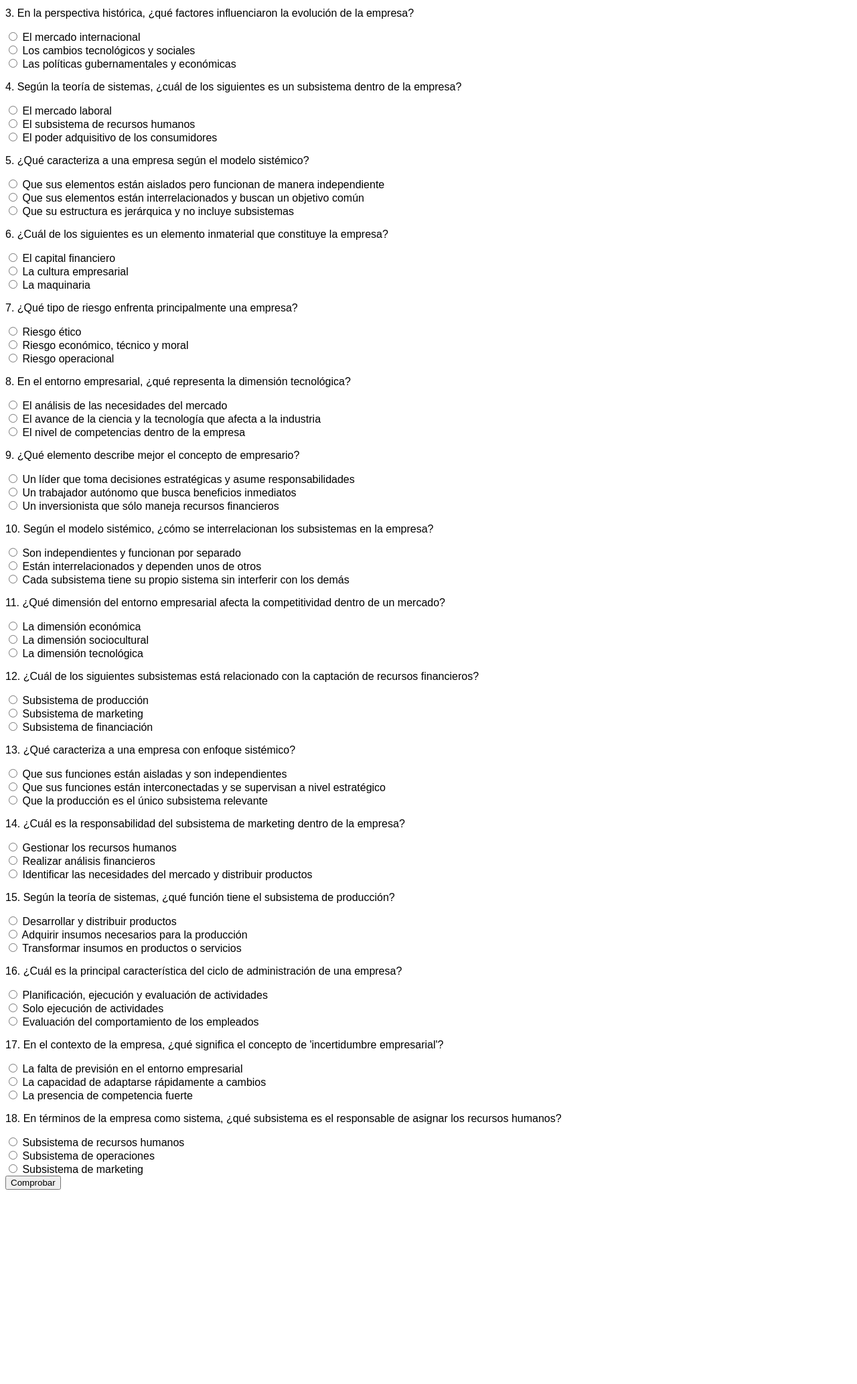
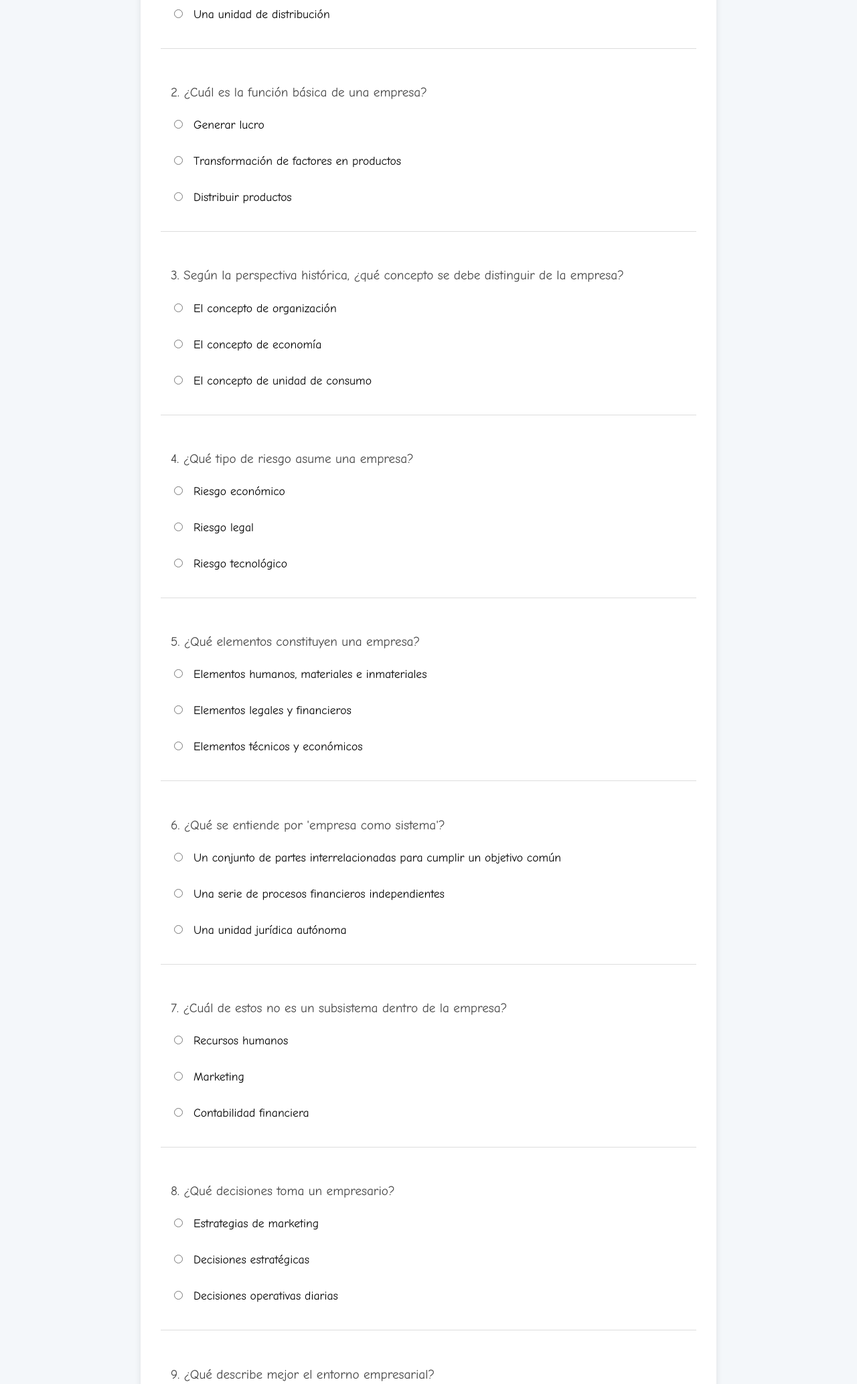
Before and after one commit to AntonioSalces/Preguntas-complicadas-tema-1, a plain HTML site: page index.html in a window 1280 px wide. Shown: the part 289-2355 px from the top of the page at 67% size. Before the commit the page ends 2073 px from the top, so only its background shows below. Drawn offline with Linux system fonts and the light colour scheme.

Commit message:
Update index.html

```diff
--- a/index.html
+++ b/index.html
@@ -3,43 +3,128 @@
 <head>
     <meta charset="UTF-8">
     <meta name="viewport" content="width=device-width, initial-scale=1.0">
-    <title>Test de 60 Preguntas</title>
+    <title>Test de 20 Preguntas</title>
     <style>
-        * {
-            font-family: sans-serif;
+        body {
+            font-family: 'Comic Sans MS';
+            background-color: #f4f7fa;
+            margin: 0;
+            padding: 0;
+            display: flex;
+            justify-content: center;
+            align-items: center;
+            height: 100%;
+            flex-direction: column;
+        }
+        h1 {
+            color: #333;
+            font-size: 2em;
+            text-align: center;
+            margin-bottom: 20px;
+        }
+        #quizForm {
+            width: 80%;
+            max-width: 800px;
+            background-color: #fff;
+            padding: 30px;
+            border-radius: 10px;
+            box-shadow: 0 4px 10px rgba(0, 0, 0, 0.1);
+        }
+        .question {
+            margin-bottom: 20px;
+            padding: 15px;
+            border-bottom: 1px solid #ddd;
+        }
+        .question p {
+            font-size: 1.2em;
+            color: #444;
+        }
+        .question label {
+            display: block;
+            padding: 8px 0;
+            font-size: 1.1em;
+            cursor: pointer;
+        }
+        .question input[type="radio"] {
+            margin-right: 10px;
+        }
+        .correct {
+            color: #28a745;
+        }
+        .incorrect {
+            color: #dc3545;
+        }
+        .response {
+            font-size: 0.9em;
+            margin-top: 10px;
+        }
+        .btn {
+            padding: 12px 25px;
+            background-color: #007bff;
+            color: white;
+            border: none;
+            border-radius: 5px;
+            cursor: pointer;
+            font-size: 1.1em;
+            margin-top: 20px;
+            display: block;
+            width: 100%;
+            box-sizing: border-box;
+        }
+        .btn:hover {
+            background-color: #0056b3;
+        }
+        #result {
+            margin-top: 20px;
+            text-align: center;
+        }
+        .correct, .incorrect {
+            margin-top: 10px;
+            font-weight: bold;
+        }
+        #result button {
+            background-color: #28a745;
+            border-radius: 5px;
+            font-size: 1.1em;
+            margin-top: 15px;
+        }
+        #result button:hover {
+            background-color: #218838;
         }
     </style>
 </head>
 <body>
-    <h1>Test de 60 Preguntas</h1>
+    <h1>Test de 20 Preguntas</h1>
 
     <form id="quizForm">
         <div id="questions"></div>
-        <button type="button" onclick="showResults()">Comprobar</button>
+        <button type="button" class="btn" onclick="showResults()">Comprobar</button>
     </form>
 
     <div id="result"></div>
 
     <script>
         const questions = [
-            { question: "¿Cuál es la diferencia principal entre la empresa clásica y la empresa actual?", answers: ["La empresa clásica busca el lucro y la empresa actual busca el desarrollo social", "La empresa clásica se centra en la producción, mientras que la actual se enfoca en la organización", "La empresa clásica solo produce para el mercado, mientras que la actual incluye la dimensión moral"], correctAnswer: 1, justification: "La empresa clásica se enfoca en la producción, mientras que la empresa moderna tiene una estructura organizativa más compleja." },
-            { question: "¿Qué concepto describe mejor la función de la empresa según Fernández Pirla?", answers: ["La empresa como un centro de producción que agrega valor", "La empresa como una unidad de consumo que produce bienes", "La empresa como un elemento económico aislado"], correctAnswer: 0, justification: "Fernández Pirla ve la empresa como una unidad económica de producción cuya función es agregar valor a los bienes." },
-            { question: "En la perspectiva histórica, ¿qué factores influenciaron la evolución de la empresa?", answers: ["El mercado internacional", "Los cambios tecnológicos y sociales", "Las políticas gubernamentales y económicas"], correctAnswer: 1, justification: "Los avances tecnológicos y sociales han sido fundamentales para la evolución de la estructura y funciones de las empresas." },
-            { question: "Según la teoría de sistemas, ¿cuál de los siguientes es un subsistema dentro de la empresa?", answers: ["El mercado laboral", "El subsistema de recursos humanos", "El poder adquisitivo de los consumidores"], correctAnswer: 1, justification: "El subsistema de recursos humanos es una parte clave de la estructura organizativa de una empresa." },
-            { question: "¿Qué caracteriza a una empresa según el modelo sistémico?", answers: ["Que sus elementos están aislados pero funcionan de manera independiente", "Que sus elementos están interrelacionados y buscan un objetivo común", "Que su estructura es jerárquica y no incluye subsistemas"], correctAnswer: 1, justification: "En un modelo sistémico, los diferentes elementos de la empresa están interrelacionados para alcanzar objetivos comunes." },
-            { question: "¿Cuál de los siguientes es un elemento inmaterial que constituye la empresa?", answers: ["El capital financiero", "La cultura empresarial", "La maquinaria"], correctAnswer: 1, justification: "La cultura empresarial, que involucra valores, creencias y motivaciones compartidas, es un elemento inmaterial de la empresa." },
-            { question: "¿Qué tipo de riesgo enfrenta principalmente una empresa?", answers: ["Riesgo ético", "Riesgo económico, técnico y moral", "Riesgo operacional"], correctAnswer: 1, justification: "Las empresas enfrentan riesgos económicos, técnicos y morales que deben gestionar adecuadamente." },
-            { question: "En el entorno empresarial, ¿qué representa la dimensión tecnológica?", answers: ["El análisis de las necesidades del mercado", "El avance de la ciencia y la tecnología que afecta a la industria", "El nivel de competencias dentro de la empresa"], correctAnswer: 1, justification: "La dimensión tecnológica incluye avances científicos y tecnológicos que afectan a la producción y a las industrias." },
-            { question: "¿Qué elemento describe mejor el concepto de empresario?", answers: ["Un líder que toma decisiones estratégicas y asume responsabilidades", "Un trabajador autónomo que busca beneficios inmediatos", "Un inversionista que sólo maneja recursos financieros"], correctAnswer: 0, justification: "El empresario toma decisiones estratégicas y asume la responsabilidad comercial y legal frente a terceros." },
-            { question: "Según el modelo sistémico, ¿cómo se interrelacionan los subsistemas en la empresa?", answers: ["Son independientes y funcionan por separado", "Están interrelacionados y dependen unos de otros", "Cada subsistema tiene su propio sistema sin interferir con los demás"], correctAnswer: 1, justification: "En el modelo sistémico, todos los subsistemas están interrelacionados y dependen unos de otros para cumplir con los objetivos organizacionales." },
-            { question: "¿Qué dimensión del entorno empresarial afecta la competitividad dentro de un mercado?", answers: ["La dimensión económica", "La dimensión sociocultural", "La dimensión tecnológica"], correctAnswer: 0, justification: "La dimensión económica afecta directamente la competitividad en un mercado, ya que está relacionada con el poder adquisitivo, las tasas de interés y la tasa de desempleo." },
-            { question: "¿Cuál de los siguientes subsistemas está relacionado con la captación de recursos financieros?", answers: ["Subsistema de producción", "Subsistema de marketing", "Subsistema de financiación"], correctAnswer: 2, justification: "El subsistema de financiación se encarga de captar los recursos financieros necesarios para el funcionamiento de la empresa." },
-            { question: "¿Qué caracteriza a una empresa con enfoque sistémico?", answers: ["Que sus funciones están aisladas y son independientes", "Que sus funciones están interconectadas y se supervisan a nivel estratégico", "Que la producción es el único subsistema relevante"], correctAnswer: 1, justification: "Una empresa con enfoque sistémico tiene funciones interrelacionadas que deben ser supervisadas y gestionadas estratégicamente." },
-            { question: "¿Cuál es la responsabilidad del subsistema de marketing dentro de la empresa?", answers: ["Gestionar los recursos humanos", "Realizar análisis financieros", "Identificar las necesidades del mercado y distribuir productos"], correctAnswer: 2, justification: "El subsistema de marketing se encarga de identificar las necesidades del mercado, realizar investigaciones y distribuir los productos o servicios de la empresa." },
-            { question: "Según la teoría de sistemas, ¿qué función tiene el subsistema de producción?", answers: ["Desarrollar y distribuir productos", "Adquirir insumos necesarios para la producción", "Transformar insumos en productos o servicios"], correctAnswer: 2, justification: "El subsistema de producción se ocupa de transformar los insumos en productos o servicios para satisfacer las necesidades del mercado." },
-            { question: "¿Cuál es la principal característica del ciclo de administración de una empresa?", answers: ["Planificación, ejecución y evaluación de actividades", "Solo ejecución de actividades", "Evaluación del comportamiento de los empleados"], correctAnswer: 0, justification: "El ciclo de administración incluye la planificación, ejecución y evaluación de actividades para asegurar el cumplimiento de los objetivos organizacionales." },
-            { question: "En el contexto de la empresa, ¿qué significa el concepto de 'incertidumbre empresarial'?", answers: ["La falta de previsión en el entorno empresarial", "La capacidad de adaptarse rápidamente a cambios", "La presencia de competencia fuerte"], correctAnswer: 0, justification: "La incertidumbre empresarial se refiere a la falta de información suficiente sobre factores externos, lo que dificulta la previsión y toma de decisiones." },
-            { question: "En términos de la empresa como sistema, ¿qué subsistema es el responsable de asignar los recursos humanos?", answers: ["Subsistema de recursos humanos", "Subsistema de operaciones", "Subsistema de marketing"], correctAnswer: 0, justification: "El subsistema de recursos humanos se encarga de la captación, asignación y gestión del personal dentro de la empresa." }
+            { question: "¿Qué es la empresa según la definición clásica?", answers: ["Una unidad de consumo", "Una unidad económica de producción", "Una unidad de distribución"], correctAnswer: 1, justification: "La empresa es una unidad económica de producción en contraposición con la unidad económica de consumo." },
+            { question: "¿Cuál es la función básica de una empresa?", answers: ["Generar lucro", "Transformación de factores en productos", "Distribuir productos"], correctAnswer: 1, justification: "La función básica de la empresa es transformar los factores de producción en productos." },
+            { question: "Según la perspectiva histórica, ¿qué concepto se debe distinguir de la empresa?", answers: ["El concepto de organización", "El concepto de economía", "El concepto de unidad de consumo"], correctAnswer: 2, justification: "La empresa se debe distinguir del concepto de unidad de consumo, ya que la empresa está enfocada en la producción y distribución." },
+            { question: "¿Qué tipo de riesgo asume una empresa?", answers: ["Riesgo económico", "Riesgo legal", "Riesgo tecnológico"], correctAnswer: 0, justification: "La empresa asume riesgos económicos, técnicos y morales." },
+            { question: "¿Qué elementos constituyen una empresa?", answers: ["Elementos humanos, materiales e inmateriales", "Elementos legales y financieros", "Elementos técnicos y económicos"], correctAnswer: 0, justification: "Una empresa se compone de elementos humanos (empleados, directivos), materiales (bienes duraderos y no duraderos), e inmateriales (cultura, organización)." },
+            { question: "¿Qué se entiende por 'empresa como sistema'?", answers: ["Un conjunto de partes interrelacionadas para cumplir un objetivo común", "Una serie de procesos financieros independientes", "Una unidad jurídica autónoma"], correctAnswer: 0, justification: "La empresa se considera un sistema en el que diferentes subsistemas interaccionan para cumplir los objetivos organizacionales." },
+            { question: "¿Cuál de estos no es un subsistema dentro de la empresa?", answers: ["Recursos humanos", "Marketing", "Contabilidad financiera"], correctAnswer: 2, justification: "Contabilidad financiera no se considera un subsistema dentro de la estructura empresarial, mientras que recursos humanos y marketing son esenciales." },
+            { question: "¿Qué decisiones toma un empresario?", answers: ["Estrategias de marketing", "Decisiones estratégicas", "Decisiones operativas diarias"], correctAnswer: 1, justification: "El empresario toma decisiones estratégicas sobre los objetivos a largo plazo y la administración general de la empresa." },
+            { question: "¿Qué describe mejor el entorno empresarial?", answers: ["El mercado laboral y la competencia", "Los productos que se venden", "Las estrategias de marketing de una empresa"], correctAnswer: 0, justification: "El entorno empresarial abarca factores como el mercado laboral, los clientes, competidores y proveedores." },
+            { question: "¿Qué dimensión del entorno empresarial incluye los avances científicos y tecnológicos?", answers: ["Dimensión tecnológica", "Dimensión jurídica", "Dimensión económica"], correctAnswer: 0, justification: "La dimensión tecnológica abarca los avances científicos y tecnológicos que afectan a la empresa." },
+            { question: "¿Cuál es una de las características del emprendedor?", answers: ["No toma riesgos", "Es innovador", "Prefiere trabajar solo"], correctAnswer: 1, justification: "El emprendedor se caracteriza por su capacidad de innovación y por tomar riesgos calculados." },
+            { question: "¿Qué se considera la cultura empresarial?", answers: ["La estructura jerárquica", "El conjunto de valores y creencias compartidas", "El número de empleados"], correctAnswer: 1, justification: "La cultura empresarial se refiere al conjunto de valores, creencias y motivaciones que guían el comportamiento dentro de la empresa." },
+            { question: "¿Cómo se define el empresario?", answers: ["Una persona que invierte dinero en una empresa", "Una persona que toma decisiones estratégicas y asume responsabilidades", "Una persona encargada de la producción"], correctAnswer: 1, justification: "El empresario es la persona que toma decisiones estratégicas y asume la responsabilidad legal y comercial de la empresa." },
+            { question: "¿Qué es un subsistema en la empresa?", answers: ["Una parte de la empresa que opera de forma independiente", "Un conjunto de elementos relacionados para cumplir una función", "Un grupo de empleados que trabajan juntos"], correctAnswer: 1, justification: "Un subsistema dentro de la empresa es un conjunto de elementos organizados que trabajan juntos para cumplir una función específica." },
+            { question: "¿Qué subsistema se encarga de la captación de recursos humanos?", answers: ["Subsistema de marketing", "Subsistema de recursos humanos", "Subsistema de finanzas"], correctAnswer: 1, justification: "El subsistema de recursos humanos se encarga de la captación, selección, formación y desarrollo de los empleados." },
+            { question: "¿Qué se considera un elemento material duradero en una empresa?", answers: ["El conocimiento", "La infraestructura física", "Los bienes de consumo"], correctAnswer: 1, justification: "Los elementos materiales duraderos son la infraestructura física, como edificios, maquinaria y equipos." },
+            { question: "¿Qué dimensión del entorno empresarial afecta directamente al poder adquisitivo de los consumidores?", answers: ["Dimensión sociocultural", "Dimensión económica", "Dimensión internacional"], correctAnswer: 1, justification: "La dimensión económica se refiere a factores como el poder adquisitivo, la tasa de desempleo y las tasas de interés, que afectan a las decisiones de consumo." },
+            { question: "¿Qué hace un emprendedor cuando inicia una empresa?", answers: ["Busca una idea viable y la lleva a cabo", "Compra una empresa ya existente", "Invierte en bienes raíces"], correctAnswer: 0, justification: "El emprendedor identifica una oportunidad de negocio, organiza los recursos necesarios y asume los riesgos para llevarla a cabo." },
+            { question: "¿Qué se entiende por ‘riesgo moral’ en una empresa?", answers: ["El riesgo asociado a la salud de los empleados", "El riesgo derivado de las malas decisiones éticas o legales", "El riesgo financiero de una inversión"], correctAnswer: 1, justification: "El riesgo moral se refiere a los riesgos derivados de decisiones éticas o legales incorrectas dentro de la empresa." },
+            { question: "¿Cuál es la principal característica de una empresa como sistema, según el modelo sistémico?", answers: ["Cada subsistema tiene una función independiente sin interacción con otros", "El sistema es indivisible funcionalmente y los subsistemas deben interactuar entre sí", "Cada subsistema opera de forma autónoma para maximizar sus objetivos sin tener en cuenta los de los otros subsistemas"], correctAnswer: 1, justification: "Según el modelo sistémico, la empresa es un conjunto de subsistemas interrelacionados que deben trabajar de manera coordinada para alcanzar los objetivos comunes. Aunque cada subsistema tiene funciones específicas, la interacción entre ellos es fundamental para el funcionamiento efectivo de la empresa como un todo." }
         ];
 
         function renderQuestions() {
@@ -92,6 +177,8 @@
                     const answerValue = parseInt(selectedAnswer.value);
                     if (answerValue === question.correctAnswer) {
                         score += 0.5;
+                    } else {
+                        score -= 0.5;
                     }
                 }
             });
```
